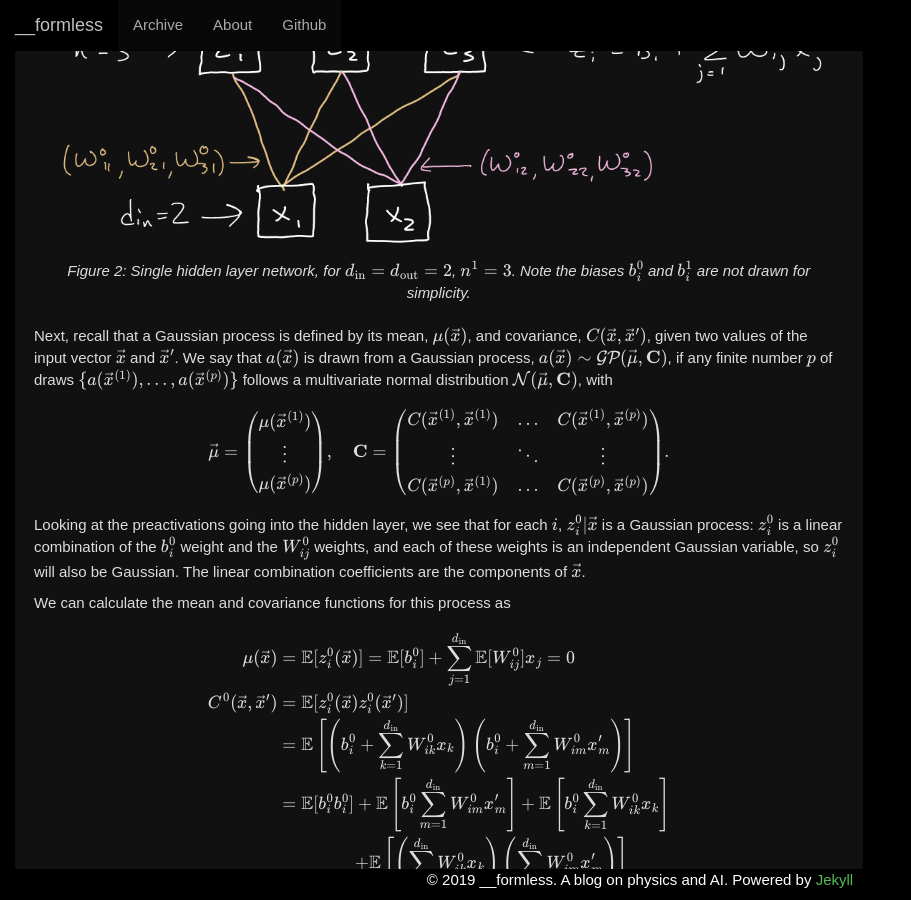
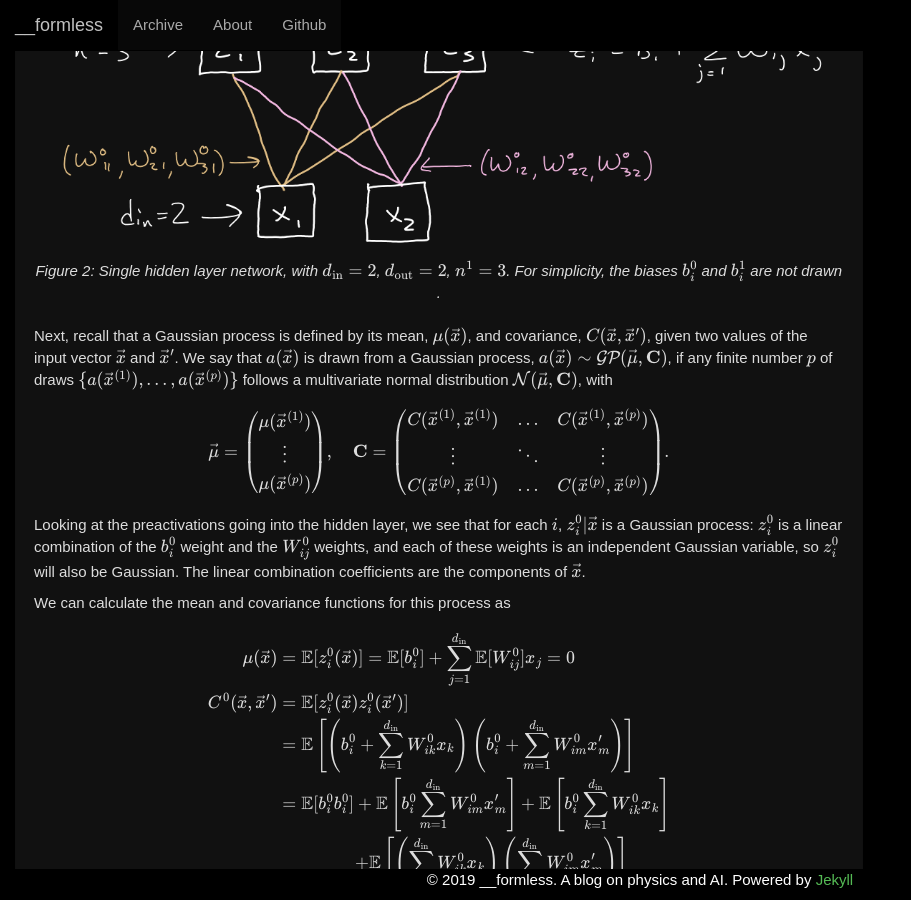
Before and after one commit to fineline179/fineline179.github.io, a Jekyll site: the page built from _posts/2019-12-06-Neural-Net-Gaussian-Processes.md, in a window 1280 px wide and 900 px high, scrolled down 2447 px. Shown: the whole window, without its empty margins (0-911 px from the left). Built offline with Jekyll 4.4.1, drawn with Linux system fonts in a browser that asks for light colours; some web fonts are replaced; formulas are drawn with MathJax 3; part of the change alters nothing that is shown.

Commit message:
b1, cleaned up network diagram caption. changed NEAL_1994 ref to webpage.

```diff
--- a/_posts/2019-12-06-Neural-Net-Gaussian-Processes.md
+++ b/_posts/2019-12-06-Neural-Net-Gaussian-Processes.md
@@ -37,10 +37,10 @@ non-trivial behavior of the finite-sized system remains, and b) the study of thi
 behavior will yield to analytic analysis.
 
 The infinite-width limit was studied in [Neal
-(1994)](https://www.cs.toronto.edu/~radford/ftp/pin.pdf), where it was shown that a
-network with a single hidden layer behaves as **Gaussian process** when the hidden layer
-width goes to infinity. In [Lee et al. (2017)](https://arxiv.org/abs/1711.00165), this
-result was extended to networks with an arbitrary number of layers, introducing the
+(1994)](https://www.cs.toronto.edu/~radford/pin.abstract.html), where it was shown that
+a network with a single hidden layer behaves as **Gaussian process** when the hidden
+layer width goes to infinity. In [Lee et al. (2017)](https://arxiv.org/abs/1711.00165),
+this result was extended to networks with an arbitrary number of layers, introducing the
 concept of a **neural network Gaussian process (NNGP)**. A Gaussian process is a method
 for doing Bayesian inference, and an NNGP is a way of doing Bayesian inference with
 neural networks (in this case, for regression), and obtaining error bounds for the
@@ -152,7 +152,7 @@ An example of the single-hidden-layer network setup is shown in the following fi
 
 | ![neural net diagram](/assets/NNGP/Misc4_trans.png){:class="img-responsive"} |
 |:--:|
-| *Figure 2: Single hidden layer network, for $$d_{\textrm{in}}=d_{\textrm{out}}=2$$, $$n^1 = 3$$. Note the biases $$b_i^0$$ and $$b_i^1$$ are not drawn for simplicity.* |
+| *Figure 2: Single hidden layer network, with $$d_{\textrm{in}} = 2$$, $$d_{\textrm{out}} = 2$$, $$n^1 = 3$$. For simplicity, the biases $$b_i^0$$ and $$b_i^1$$ are not drawn .* |
 
 <br> Next, recall that a Gaussian process is defined by its mean, $$\mu(\vec x)$$, and
 covariance, $$C(\vec x, \vec x')$$, given two values of the input vector $$\vec x$$ and
```
